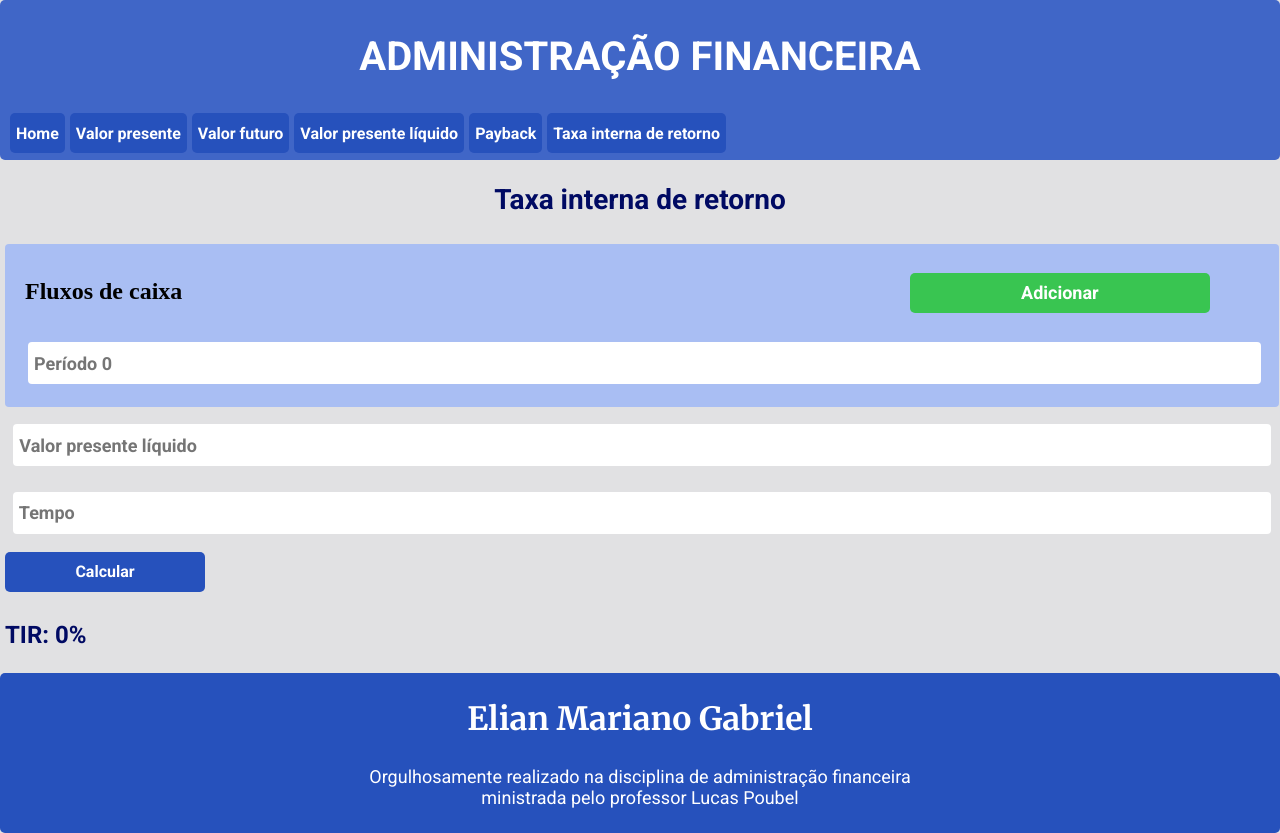
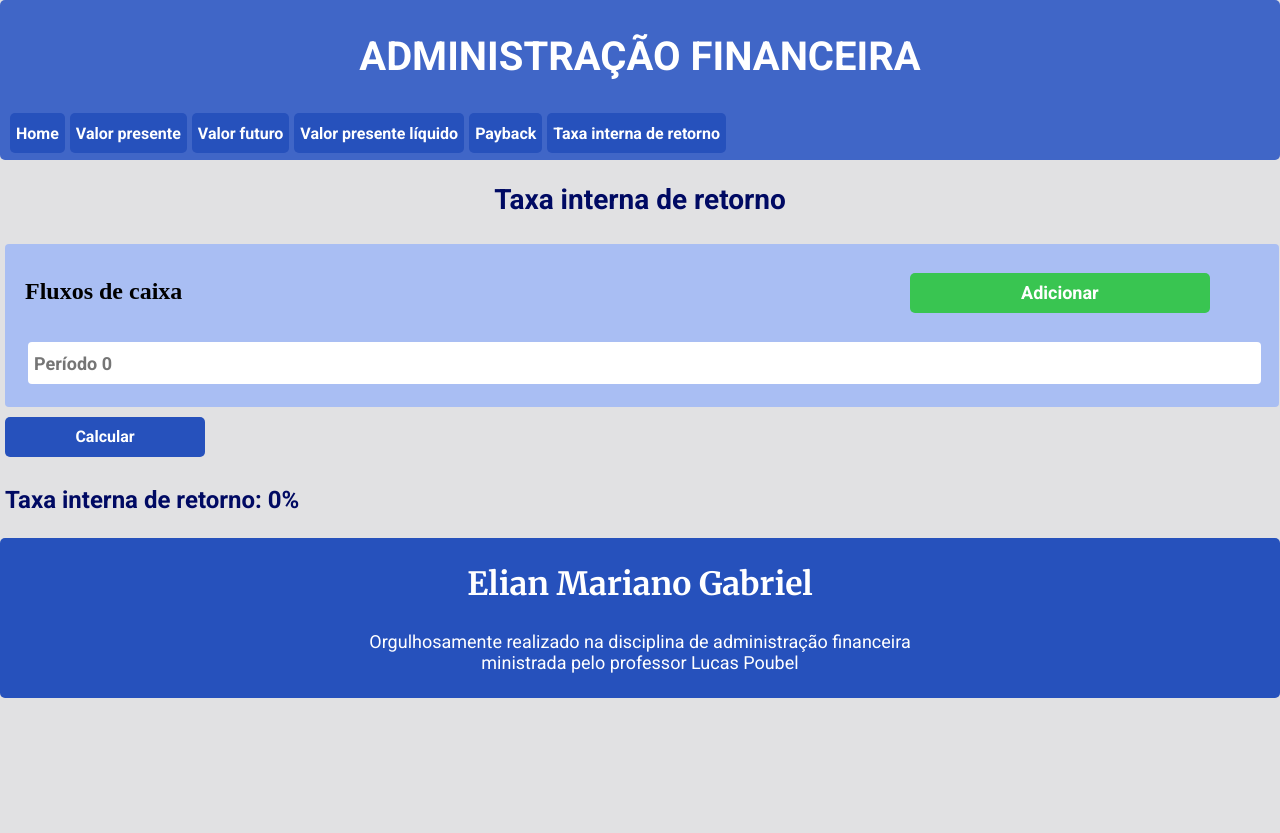
Before and after one commit to ElianMariano/admf, a React (Create React App) app: page /tir in a window 1280 px wide. After the commit the page ends 800 px from the top, so only its background shows below. Built offline with nearby package versions, Linux system fonts and the light colour scheme; the HTML template or start-up script is replaced by a standard one.

Commit message:
Calculate payback done

```diff
--- a/src/pages/Payback/index.tsx
+++ b/src/pages/Payback/index.tsx
@@ -4,18 +4,30 @@ import PageDefault from '../../components/PageDefault';
 import Button from '../../components/Button';
 import PlusButton from '../../components/PlusButton';
 import Input from '../../components/Input';
+import calculatePayback from '../../utils/calculatePayback';
 import './styles.css';
 
 function Payback(){
     const [cashFlows, setCashFlows] = useState(['']);
-    const [vpl, setVpl] = useState('');
     const [rate, setRate] = useState('');
+    const [result, setResult] = useState('0');
 
     function handleAdd(){
         setCashFlows([
             ...cashFlows,
             ''
         ]);
+    }
+
+    function handleCalculate(){
+        let fcs: number[] = [];
+
+        for (let i = 0;i < cashFlows.length;i++)
+            fcs.push(Number(cashFlows[i]));
+
+        const i = Number(rate);
+
+        setResult(String(calculatePayback(fcs, i).toFixed(2)));
     }
 
     return (
@@ -46,24 +58,15 @@ function Payback(){
             <Input
                 width='98%'
                 height='40px'
-                placeholder=' Valor presente líquido'
-                type='number'
-                value={vpl}
-                onChange={e => setVpl(e.target.value)}
-            />
-
-            <Input
-                width='98%'
-                height='40px'
                 placeholder=' Taxa (em %)'
                 type='number'
                 value={rate}
                 onChange={e => setRate(e.target.value)}
             />
 
-            <Button width='200px'>Calcular</Button>
+            <Button width='200px' onClick={handleCalculate}>Calcular</Button>
 
-            <h3 className='result-text'>Tempo: 0 anos</h3>
+            <h3 className='result-text'>Tempo: {result} anos</h3>
         </PageDefault>
     )
 }
--- a/src/pages/TIR/index.tsx
+++ b/src/pages/TIR/index.tsx
@@ -4,18 +4,27 @@ import PageDefault from '../../components/PageDefault';
 import Button from '../../components/Button';
 import PlusButton from '../../components/PlusButton';
 import Input from '../../components/Input';
+import calculateTir from '../../utils/calculateTir';
 import './styles.css';
 
 function TIR(){
     const [cashFlows, setCashFlows] = useState(['']);
-    const [vpl, setVpl] = useState('');
-    const [periods, setPeriods] = useState('');
+    const [result, setResult] = useState('0%');
 
     function handleAdd(){
         setCashFlows([
             ...cashFlows,
             ''
         ]);
+    }
+
+    function handleCalculate(){
+        let fcs: number[] = [];
+
+        for (let i = 0;i < cashFlows.length;i++)
+            fcs.push(Number(cashFlows[i]));
+
+        setResult(`${(calculateTir(fcs)*100).toFixed(2)}%`)
     }
 
     return (
@@ -43,27 +52,9 @@ function TIR(){
                 })}
             </div>
 
-            <Input
-                width='98%'
-                height='40px'
-                placeholder=' Valor presente líquido'
-                type='number'
-                value={vpl}
-                onChange={e => setVpl(e.target.value)}
-            />
+            <Button width='200px' onClick={handleCalculate}>Calcular</Button>
 
-            <Input
-                width='98%'
-                height='40px'
-                placeholder=' Tempo'
-                type='number'
-                value={periods}
-                onChange={e => setPeriods(e.target.value)}
-            />
-
-            <Button width='200px'>Calcular</Button>
-
-            <h3 className='result-text'>TIR: 0%</h3>
+            <h3 className='result-text'>Taxa interna de retorno: {result}</h3>
         </PageDefault>
     );
 }
--- /dev/null
+++ b/src/utils/calculatePayback.ts
@@ -0,0 +1,22 @@
+import calculatePresentValue from './calculatePresentValue';
+
+function calculatePayback(fc: number[], i: number){
+    if (fc[0] === undefined)
+        return 0;
+
+    let cash = fc[0];
+    let presentValue = calculatePresentValue(fc[0], i, 0);
+
+    let n = 1;
+    while ((calculatePresentValue(fc[n], i, n) + cash) < 0){
+        presentValue = calculatePresentValue(fc[n], i, n);
+        cash = presentValue + cash;
+        n++;
+    }
+
+    const result = (n-1) + Math.abs(cash) / calculatePresentValue(fc[n], i, n);
+
+    return result;
+}
+
+export default calculatePayback;
--- /dev/null
+++ b/src/utils/calculateTir.ts
@@ -0,0 +1,24 @@
+import calculateVpl from './calculateVpl';
+
+function calculateTir(fc: number[]){
+    let a = 0, b = 1;
+    let i = 0;
+
+    console.log(calculateVpl(fc, a));
+    console.log(calculateVpl(fc, a));
+
+    while(calculateVpl(fc, a) < 0 && calculateVpl(fc, b) > 0){
+        const mid = (a+b)/2;
+
+        if (calculateVpl(fc, mid) > 0){
+            b = mid;
+        }
+        else{
+            a = mid;
+        }
+    }
+
+    return i;
+}
+
+export default calculateTir;
```
